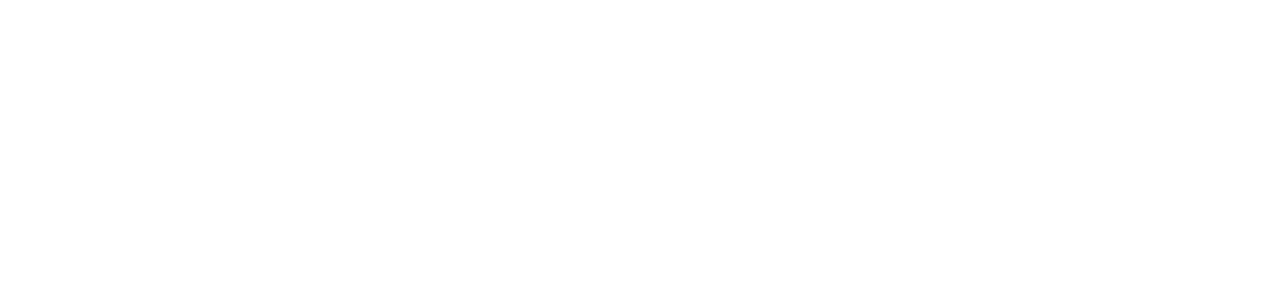
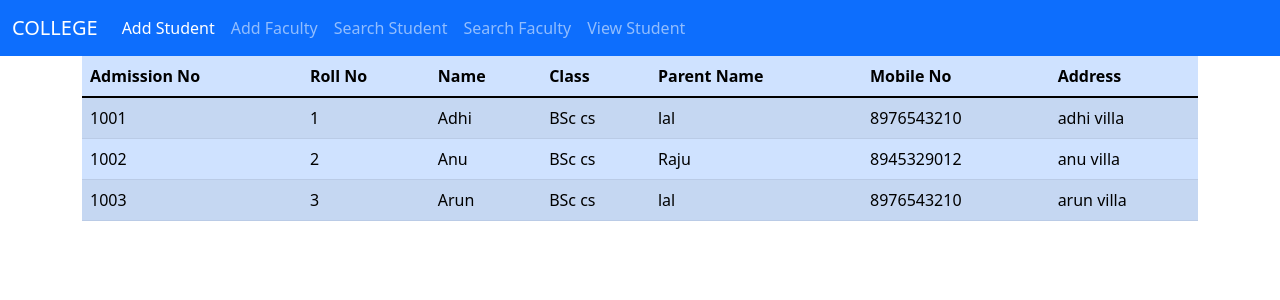
Before and after one commit to sruthybabu/CollegeManagement-ReactApp, a React (Create React App) app: page /view in a window 1280 px wide. Before the commit this address had no page. Shown: the top 300 px of the page. Built offline with nearby package versions, Linux system fonts and the light colour scheme.

Commit message:
view student complete

```diff
--- a/src/App.js
+++ b/src/App.js
@@ -7,6 +7,7 @@
 import SearchStudent from './components/SearchStudent';
 import { BrowserRouter, Route, Routes } from 'react-router-dom';
 import SearchFaculty from './components/SearchFaculty';
+import ViewStudent from './components/ViewStudent';
 
 function App() {
   return (
@@ -17,6 +18,7 @@
 <Route path="/add" exact element={<AddFaculty/>}/>
 <Route path="/search" exact element={<SearchStudent/>}/>
 <Route path="/faculty" exact element={<SearchFaculty/>}/>
+<Route path="/view" exact element={<ViewStudent/>}/>
 
 </Routes>
 </BrowserRouter>
--- a/src/components/Header.js
+++ b/src/components/Header.js
@@ -25,6 +25,9 @@
         <li className="nav-item">
             <Link to="/faculty" className="nav-link">Search Faculty</Link>
         </li>
+        <li className="nav-item">
+            <Link to="/view" className="nav-link">View Student</Link>
+        </li>
 
       </ul>
     </div>
--- /dev/null
+++ b/src/components/ViewStudent.js
@@ -0,0 +1,83 @@
+import React from 'react'
+import Header from './Header'
+
+const ViewStudent = () => {
+    var viewstudent=[
+        {
+            "admno":1001,
+            "rollNo":1,
+            "name":"Adhi",
+            "class":"BSc cs",
+            "parentName":"lal",
+            "mobile":8976543210,
+            "address":"adhi villa"
+        },
+        {
+            "admno":1002,
+            "rollNo":2,
+            "name":"Anu",
+            "class":"BSc cs",
+            "parentName":"Raju",
+            "mobile":8945329012,
+            "address":"anu villa"
+        },
+        {
+            "admno":1003,
+            "rollNo":3,
+            "name":"Arun",
+            "class":"BSc cs",
+            "parentName":"lal",
+            "mobile":8976543210,
+            "address":"arun villa"
+        }
+    ]
+  return (
+    <div>
+        <Header/>
+        <div className='container'>
+            <div className='row'>
+                <div className='col col-12 col-sm-12 col-md-12 col-lg-12 col-xl-12 col-xxl-12'>
+                    <div className='row g-3'>
+                        <div className='col col-12 col-sm-12 col-md-12 col-lg-12 col-xl-12 col-xxl-12'>
+                         <table class="table table-primary table-striped">
+  <thead>
+    <tr>
+      <th scope="col">Admission No</th>
+      <th scope="col">Roll No</th>
+      <th scope="col">Name</th>
+      <th scope="col">Class</th>
+      <th scope="col">Parent Name</th>
+      <th scope="col">Mobile No</th>
+      <th scope="col">Address</th>
+
+    </tr>
+  </thead>
+  <tbody>
+    {viewstudent.map((value,key)=>{
+      return <tr>
+      <td>{value.admno}</td>
+      <td>{value.rollNo}</td>
+      <td>{value.name}</td>
+      <td>{value.class}</td>
+      <td>{value.parentName}</td>
+      <td>{value.mobile}</td>
+      <td>{value.address}</td>
+    </tr>
+    })}
+  </tbody>
+</table>
+
+                        </div>
+
+                    </div>
+
+                </div>
+
+            </div>
+
+        </div>
+    </div>
+  )
+}
+
+export default ViewStudent
```
